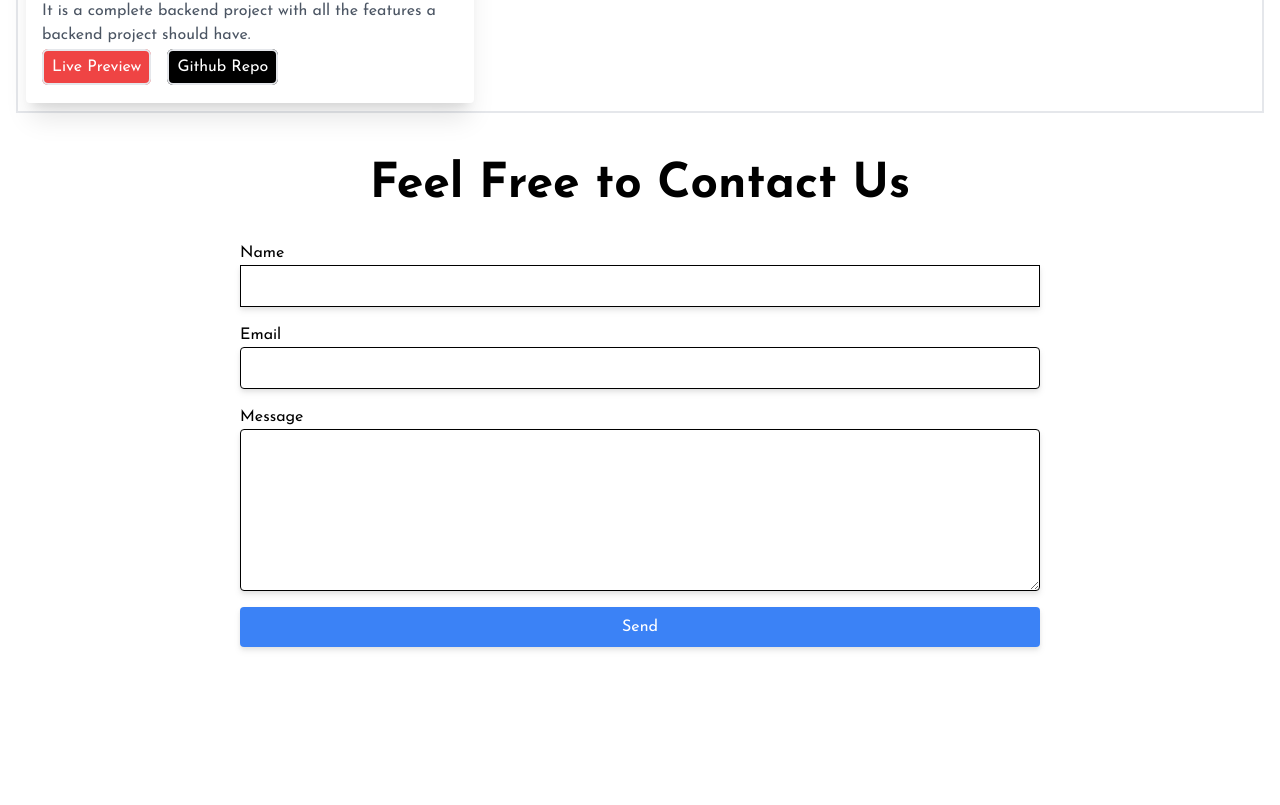
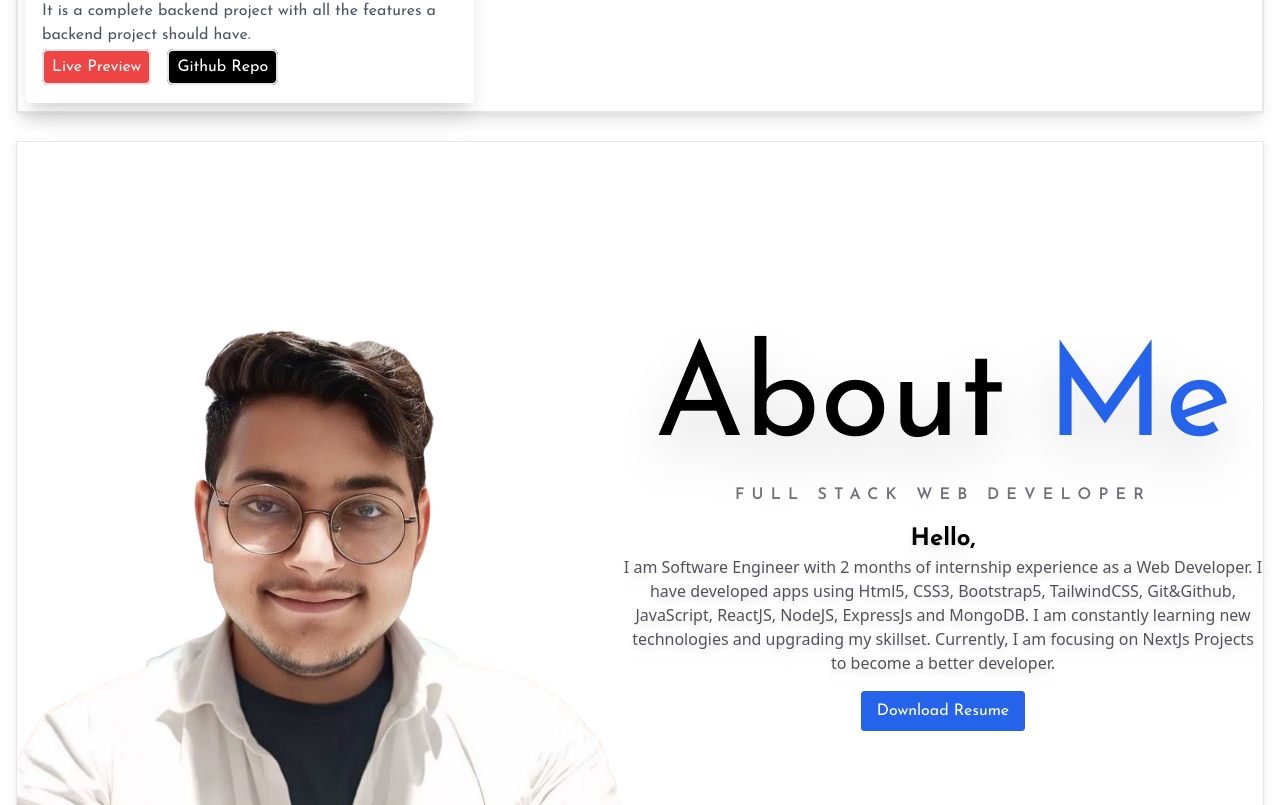
Before and after one commit to OmYadav3/portfolio, a React (Vite) app: page / in a window 1280 px wide. Shown: the part 1715-2520 px from the top of the page. Built offline with nearby package versions, Linux system fonts and the light colour scheme.

Commit message:
Add AboutMe Component

```diff
--- a/src/App.jsx
+++ b/src/App.jsx
@@ -3,6 +3,7 @@ import { Navbar } from './components/Navbar/Navbar'
 import Home from './components/Home/Home'
 import { ContactUs } from './components/ContactUs/ContactUs'
 import Project from './components/Projects/Project'
+import AboutMe from './components/AboutMe/AboutMe'
 
 
 const App = () => {
@@ -11,6 +12,7 @@ const App = () => {
       <Navbar/>
       <Home/>
       <Project/>
+      <AboutMe/>
       <ContactUs/>
     </div>
   )
--- /dev/null
+++ b/src/components/AboutMe/AboutMe.jsx
@@ -0,0 +1,29 @@
+import React from 'react'
+
+const AboutMe = () => {
+  return (
+       <section className='h-screen mx-4 shadow-lg flex'>
+        <div className='mt-3 border'>
+        <div className="flex align-center h-full">
+      <div className="flex items-end w-full">
+        <img className='' src="Omm.png" alt="photo" />
+      </div>
+      <div className="w-full flex flex-col justify-center items-center">
+
+      <div className="heading text-center text-9xl mb-[1rem] drop-shadow-2xl">About <span className='text-blue-600 '>Me</span></div>
+      <p className='font-semibold text-zinc-500 tracking-widest mb-4 '>FULL STACK WEB DEVELOPER</p>
+      <div className="classname text-center text-2xl text-blue- font-bold drop-shadow-lg">Hello, </div>
+      <div className=' text-md font-sans text-center text-zinc-600 w-[40rem] drop-shadow-lg'>I am Software Engineer with 2 months of internship experience as a Web Developer. I have developed apps using Html5, CSS3, Bootstrap5, TailwindCSS, Git&Github, JavaScript, ReactJS, NodeJS, ExpressJs and MongoDB. I am constantly learning new technologies and upgrading my skillset.
+      Currently, I am focusing on NextJs Projects to become a better developer.
+      </div>
+      <button className='py-2 px-4 mt-4 bg-blue-600 text-white hover:bg-blue-700 rounded-[0.22rem] '>
+          Download Resume
+        </button>
+      </div>
+      </div>
+        </div>
+    </section>
+  )
+}
+
+export default AboutMe
--- a/src/components/Home/Home.jsx
+++ b/src/components/Home/Home.jsx
@@ -2,7 +2,7 @@ import React from 'react'
 
 const Home = () => {
   return (
-    <section className='mt-3 h-[36.5rem] border '>
+    <section className='mt-3 h-[36.5rem] border shadow-lg '>
       <div className="flex justify-center align-center h-full">
       <div className="w-full flex flex-col justify-center items-center">
 
--- a/src/components/Projects/Project.jsx
+++ b/src/components/Projects/Project.jsx
@@ -3,10 +3,10 @@ import './Project.css'
 
 const Project = () => {
   return (
-    <section>
-      <div className="main-container mt-[2rem] border- border-black  ">
+    <section className=''>
+      <div className="main-container mt-[2rem] border- border-black ">
        <div className='text-5xl font-bold text-center mt-2 text-zinc-600'>Projects</div>
-       <div className="projectsshowoff border-2 border-red-60 m-4 p-2 grid grid-cols-3 bg-white">
+       <div className="projectsshowoff border-2 border-red-60 m-4 p-2 grid grid-cols-3 shadow-lg">
             <div className="project-card mt-2 rounded bg-white shadow-xl">
                 <div className=' w-full h-[20rem] overflow-hidden '>
                 <img
```
Also changed, not shown: src/components/AboutMe/AboutMe.css (added).
